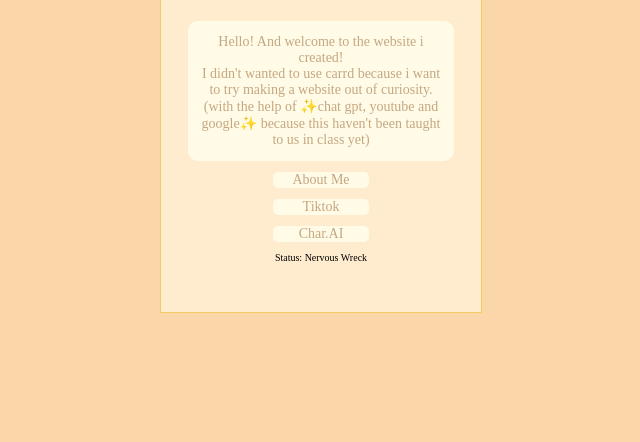
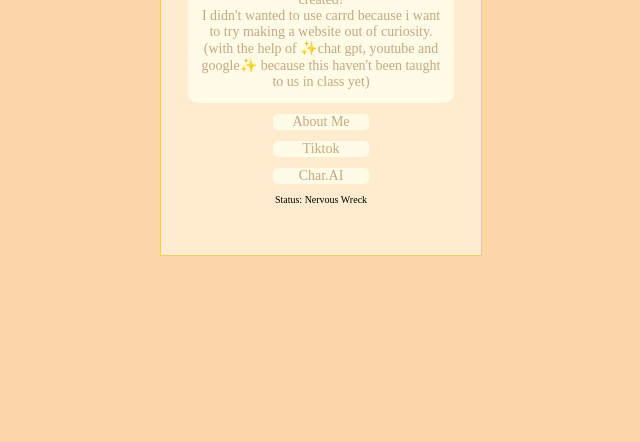
Before and after one commit to Clovette02/Clovette_CharAi.com, a plain HTML site: page index.html in a window 1280 px wide. Shown: the part 358-800 px from the top of the page, without its empty margins (319-959 px from the left). Drawn offline with Linux system fonts and the light colour scheme.

Commit message:
Update stylesheet.css

```diff
--- a/stylesheet.css
+++ b/stylesheet.css
@@ -31,7 +31,6 @@ body {
     justify-content: center;
     flex-direction: column; /* stack items vertically */
     text-align: center; /* center text inside the container */
-    padding-top: 9%;
     overflow-y: auto;
 
 }
@@ -46,6 +45,7 @@ body {
     border: 1px solid #f0ca59e6;
     padding-block: 4%;
     align-content: center;
+    overflow: auto; /*this is used to keep h2 titles in html from disappearing*/
 
 }
 .buttons{
```
